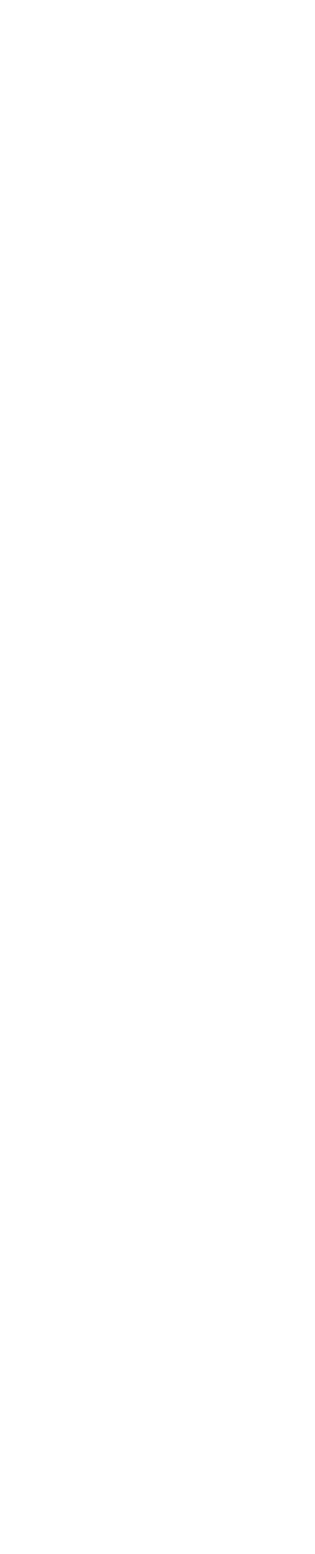
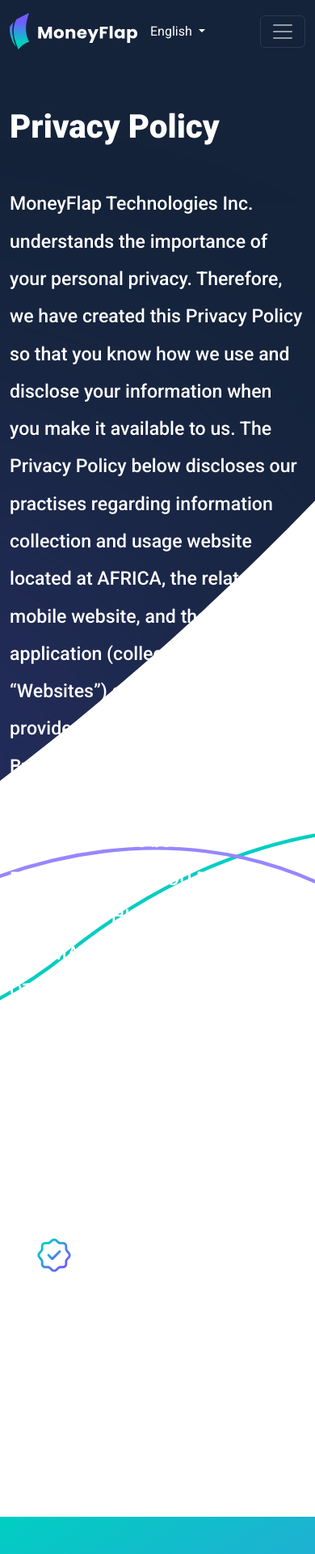
Before and after one commit to pengyilabs/moneyflap, a Nuxt app: page /privacy_policy in a window 390 px wide. Before the commit this address had no page. Shown: the top 1919 px of the page at 81% size. Before the commit the page ends 844 px from the top, so only its background shows below. Built offline with nearby package versions, Linux system fonts and the light colour scheme.

Commit message:
Some modifications on index for small screens Added some other pages

```diff
--- a/components/web/navbar.vue
+++ b/components/web/navbar.vue
@@ -1,8 +1,20 @@
 <template>
 	<nav class="navbar bg-dark navbar-expand-lg py-3 border-body" data-bs-theme="dark">
 		<div class="container">
-			<a class="navbar-brand" href="#"><IconsMoneyflapLogo/></a>
-			<button @click="toggleMenu" class="navbar-toggler" type="button" data-bs-toggle="collapse" data-bs-target="#navbarNav" aria-controls="navbarNav" aria-expanded="false" aria-label="Toggle navigation">
+			<div class="col">
+				<a class="navbar-brand" href="#"><IconsMoneyflapLogo/></a>
+				<ul class="navbar-nav d-inline-block">
+					<li class="nav-item dropdown">
+						<a class="nav-link text-white dropdown-toggle" href="#" role="button" data-bs-toggle="dropdown" aria-expanded="false">
+							English
+						</a>
+						<ul class="dropdown-menu">
+							<li><a class="dropdown-item" href="#">French</a></li>
+						</ul>
+					</li>
+				</ul>
+			</div>
+			<button @click="toggleMenu" class="navbar-toggler" type="button" data-bs-toggle="collapse" data-bs-target="#navbarNav" aria-controls="navbarNav" aria-expanded="false" aria-label="Toggle Menu">
 				<span class="navbar-toggler-icon"></span>
 			</button>
 			<div class="collapse navbar-collapse justify-content-end" :class="{ 'show': isMenuOpen }">
--- /dev/null
+++ b/pages/abous_us.vue
@@ -0,0 +1,9 @@
+<template>
+    <NuxtLayout name="weblayout">
+        <div class="header d-flex align-items-top justify-content-center py-1">
+            <div class="container mt-5 col">
+                <h2 class="text-white fw-bolder display-2 mt-1">Abous us</h2>
+            </div>
+        </div>
+    </NuxtLayout>
+</template>
--- /dev/null
+++ b/pages/licenses_and_registrations.vue
@@ -0,0 +1,9 @@
+<template>
+    <NuxtLayout name="weblayout">
+        <div class="header d-flex align-items-top justify-content-center py-1">
+            <div class="container mt-5 col">
+                <h2 class="text-white fw-bolder display-2 mt-1">Licenses and Registrations</h2>
+            </div>
+        </div>
+    </NuxtLayout>
+</template>
--- /dev/null
+++ b/pages/privacy_policy.vue
@@ -0,0 +1,37 @@
+<template>
+    <NuxtLayout name="weblayout">
+        <div class="header d-flex align-items-top justify-content-center py-1">
+            <div class="container mt-5 col">
+                <h2 class="text-white fw-bolder display-2 mt-1">Privacy Policy</h2>
+                <h3 class="text-white lh-lg mt-5 font-weight-bold lh-base">
+                    MoneyFlap Technologies Inc. understands the importance of your personal privacy. Therefore, we have created this Privacy Policy so that you know how we use and disclose your information when you make it available to us. The Privacy Policy below discloses our practises regarding information collection and usage website located at AFRICA, the related mobile website, and the mobile application (collectively, the “Websites”) and the service provided thereon (the “Service”). By using or accessing the Websites and the Service, you signify your agreement to be bound by this Privacy Policy. IF YOU DO NOT AGREE TO THIS PRIVACY POLICY YOU MAY NOT ACCESS OR OTHERWISE USE OUR SERVICE OR PARTICIPA­­TE IN OUR SERVICES. Key aspects of our privacy practises described in this Privacy Policy include the following explanations:
+                </h3>
+                <ul>
+                    <li class="mt-5 text-white element"><img src="../src/assets/icon-compliance.svg"/><p class="d-inline-block">The information we collect and why we collect it;</p></li>
+                    <li class="mt-5 text-white">How we use that information;</li>
+                    <li class="mt-5 text-white">How we share information; and</li>
+                    <li class="mt-5 text-white">The choices we offer.</li>
+                </ul>
+            </div>
+        </div>
+    </NuxtLayout>
+</template>
+
+<style scoped lang="scss">
+.header {
+    min-height: 60vh;
+    background-image: url('@/src/assets/bg-header-website-landing.svg');
+    background-repeat: no-repeat;
+    background-size: cover;
+    background-position: bottom right;
+    background-color: #142339;
+}
+.text{
+    font-size: 1.5rem;
+    display: block;
+}
+.element{
+    // list-style: url('../src/assets/icon-compliance.svg');
+    align-items: center
+}
+</style>
--- /dev/null
+++ b/pages/supported_countries.vue
@@ -0,0 +1,9 @@
+<template>
+    <NuxtLayout name="weblayout">
+        <div class="header d-flex align-items-top justify-content-center py-1">
+            <div class="container mt-5 col">
+                <h2 class="text-white fw-bolder display-2 mt-1">Supported countries</h2>
+            </div>
+        </div>
+    </NuxtLayout>
+</template>
--- /dev/null
+++ b/pages/terms_of_service.vue
@@ -0,0 +1,9 @@
+<template>
+    <NuxtLayout name="weblayout">
+        <div class="header d-flex align-items-top justify-content-center py-1">
+            <div class="container mt-5 col">
+                <h2 class="text-white fw-bolder display-2 mt-1">Abous us</h2>
+            </div>
+        </div>
+    </NuxtLayout>
+</template>
```
Also changed, not shown: pages/index.vue (+27 -29 lines).
